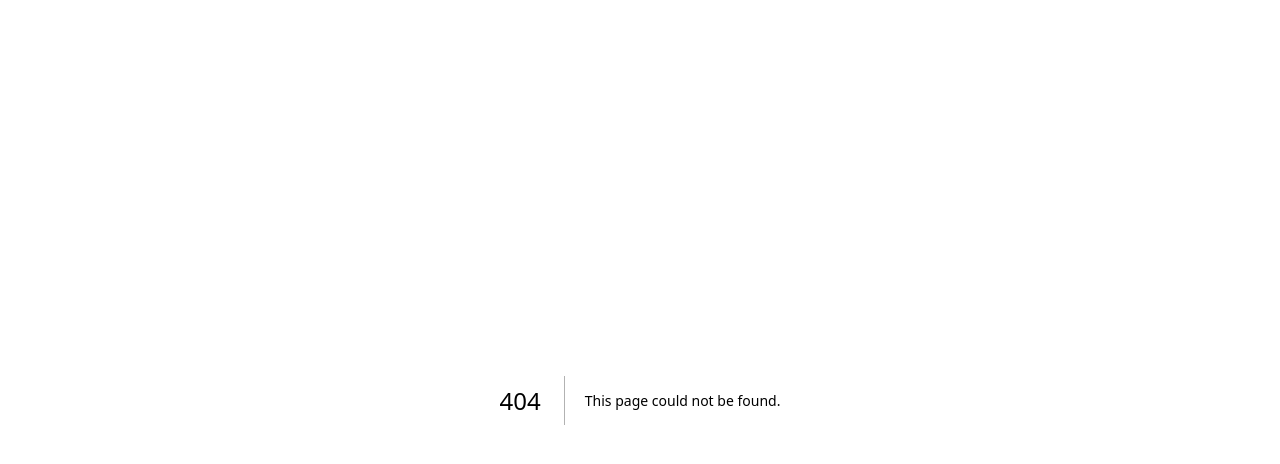
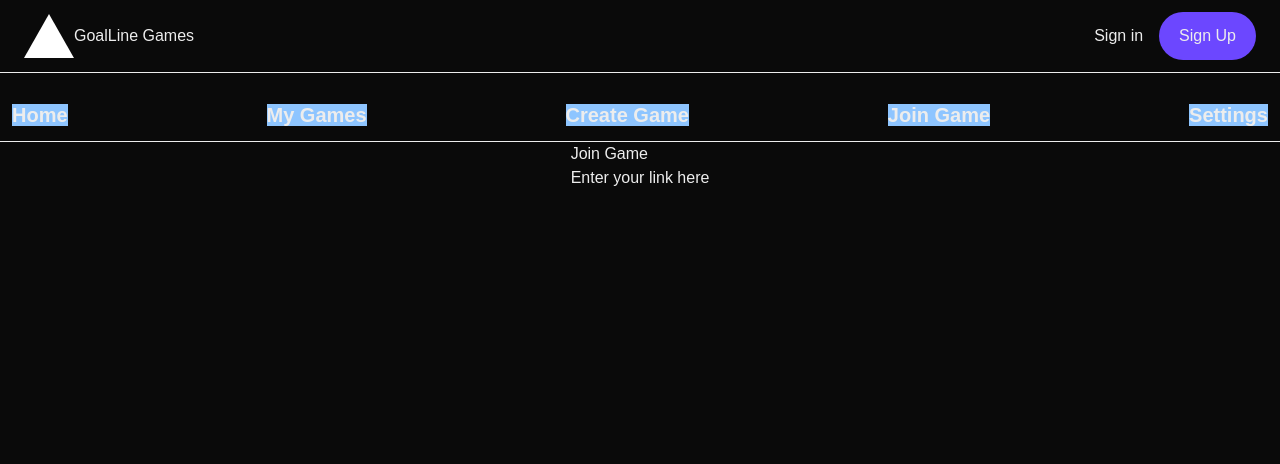
Before and after one commit to olliekeane123/last_man_standing, a Next.js app: page /games/join in a window 1280 px wide. Before the commit this address had no page. Shown: the top 464 px of the page. Built offline with nearby package versions, Linux system fonts and the light colour scheme; no server answers.

Commit message:
improve navigation with loading screen and basic styling

```diff
--- a/src/app/(main)/components/Navbar.tsx
+++ b/src/app/(main)/components/Navbar.tsx
@@ -2,6 +2,7 @@ import Link from "next/link";
 
 export function Navbar() {
     return (
+        <div className="border-b-1">
             <nav className="mx-auto flex max-w-7xl items-center justify-between gap-3 p-3">
                 <Link href="/home">
                     <span className="bg-blue-300 text-xl font-bold">Home</span>
@@ -12,12 +13,13 @@ export function Navbar() {
                 <Link href="/games/create">
                     <span className="bg-blue-300 text-xl font-bold">Create Game</span>
                 </Link>
-            <Link href="/games/create">
+                <Link href="/games/join">
                     <span className="bg-blue-300 text-xl font-bold">Join Game</span>
                 </Link>
                 <Link href="/games/create">
-                <span className="bg-blue-300 text-xl font-bold">Create Game</span>
+                    <span className="bg-blue-300 text-xl font-bold">Settings</span>
                 </Link>
             </nav>
+        </div>
     )
 }
--- a/src/app/(main)/games/create/CreateGameForm.tsx
+++ b/src/app/(main)/games/create/CreateGameForm.tsx
@@ -25,7 +25,7 @@ export default function CreateGameForm() {
             <div>
                 <h2 className="font-bold text-2xl">Create a new game</h2>
             </div>
-            <form onSubmit={handleSubmit(createGame)} className="max-w-sm mx-auto">
+            <form onSubmit={handleSubmit(createGame)} className="max-w-sm">
                 <div className="mb-5">
                     <label htmlFor="title" className="block mb-2 text-sm font-medium text-gray-900 ">Game title</label>
                     <input
--- a/src/app/(main)/games/create/page.tsx
+++ b/src/app/(main)/games/create/page.tsx
@@ -5,7 +5,6 @@ import CreateGameForm from "./CreateGameForm"
 export default function CreateGame() {
     return (
         <div>
-            <h1>Create a new game</h1>
             <CreateGameForm  />
         </div>
     )
--- /dev/null
+++ b/src/app/(main)/games/join/page.tsx
@@ -0,0 +1,8 @@
+export default function JoinGame() {
+    return (
+        <div>
+            <h1>Join Game</h1>
+            <p>Enter your link here</p>
+        </div>
+    )
+}
--- a/src/app/(main)/games/page.tsx
+++ b/src/app/(main)/games/page.tsx
@@ -2,7 +2,13 @@ import { getAllGamesByUser } from "@/lib/actions/game.actions"
 
 const games = await getAllGamesByUser()
 
-export default function Game() {
+export default async function Game() {
+    async function wait(){
+        new Promise(resolve => setTimeout(resolve, 3000));
+    }
+
+    await wait()
+
     if (!games.success) {
         return <div>Error.</div>
     }
--- a/src/app/(main)/layout.tsx
+++ b/src/app/(main)/layout.tsx
@@ -6,7 +6,7 @@ export default function Layout({ children }: { children: React.ReactNode }) {
         <div className="flex min-h-screen flex-col">
             <TopBar />
             <Navbar />
-            {children}
+            <div className="flex flex-col justify-center items-center">{children}</div>
         </div>
     )
 }
--- /dev/null
+++ b/src/app/(main)/loading.tsx
@@ -0,0 +1,29 @@
+export default function Loading() {
+  return (
+    <div className="flex min-h-screen items-center justify-center">
+      <div className="flex flex-col items-center space-y-4">
+        <svg
+          className="h-12 w-12 animate-spin text-indigo-500"
+          xmlns="http://www.w3.org/2000/svg"
+          fill="none"
+          viewBox="0 0 24 24"
+        >
+          <circle
+            className="opacity-25"
+            cx="12"
+            cy="12"
+            r="10"
+            stroke="currentColor"
+            strokeWidth="4"
+          ></circle>
+          <path
+            className="opacity-75"
+            fill="currentColor"
+            d="M4 12a8 8 0 018-8V0C5.373 0 0 5.373 0 12h4zm2 5.291A7.962 7.962 0 014 12H0c0 3.042 1.135 5.824 3 7.938l3-2.647z"
+          ></path>
+        </svg>
+        <p className="text-xl font-medium text-gray-300">Loading...</p>
+      </div>
+    </div>
+  );
+}
```
Lines whose indentation alone changed are shown as unchanged.
